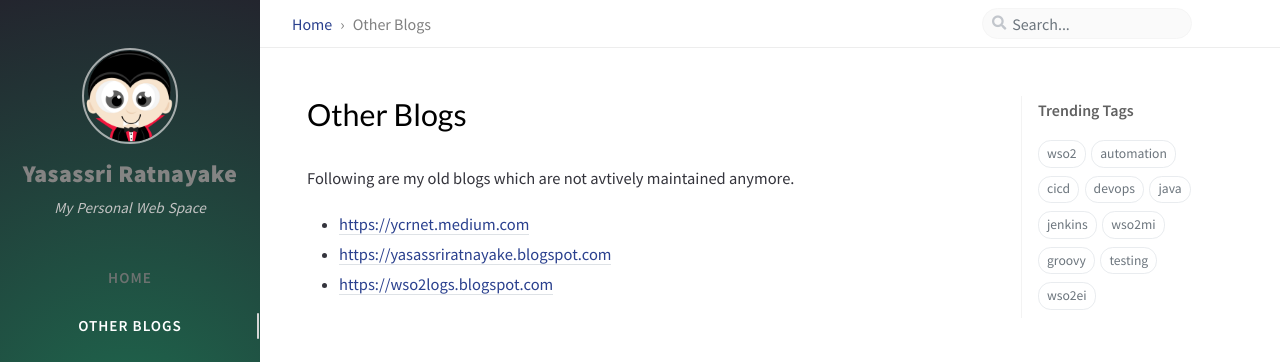
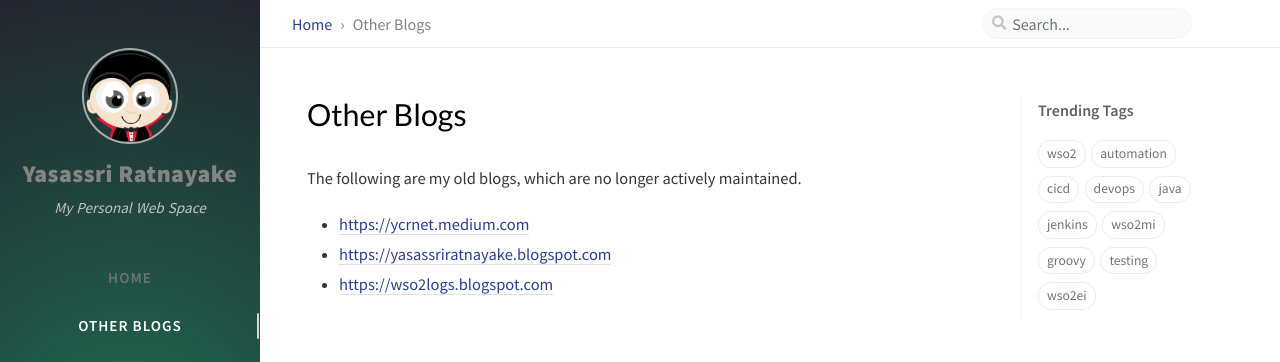
Before and after one commit to yasassri/yasassri.github.io, a Jekyll site: the page built from _tabs/otherblogs.md, in a window 1280 px wide. Shown: the top 362 px of the page. Built offline with Jekyll 4.4.1, drawn with Linux system fonts in a browser that asks for light colours; nearby versions of some CDN libraries; comment, search, counter and statistics services are not loaded.

Commit message:
Fix typo

```diff
--- a/_tabs/otherblogs.md
+++ b/_tabs/otherblogs.md
@@ -4,7 +4,7 @@ icon: fas fa-info-circle
 order: 1
 ---
 
-Following are my old blogs which are not avtively maintained anymore.
+The following are my old blogs, which are no longer actively maintained.
 
 - [https://ycrnet.medium.com](https://ycrnet.medium.com)
 - [https://yasassriratnayake.blogspot.com](https://yasassriratnayake.blogspot.com)
```
